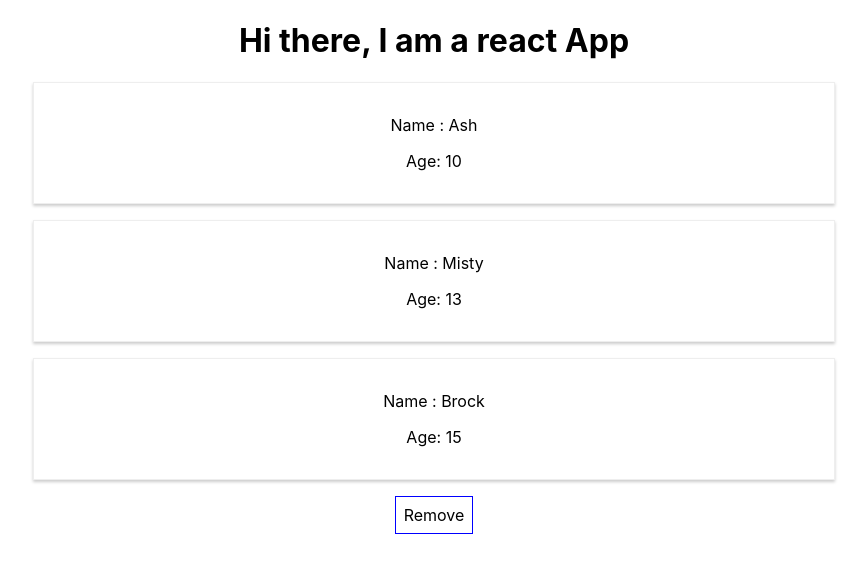
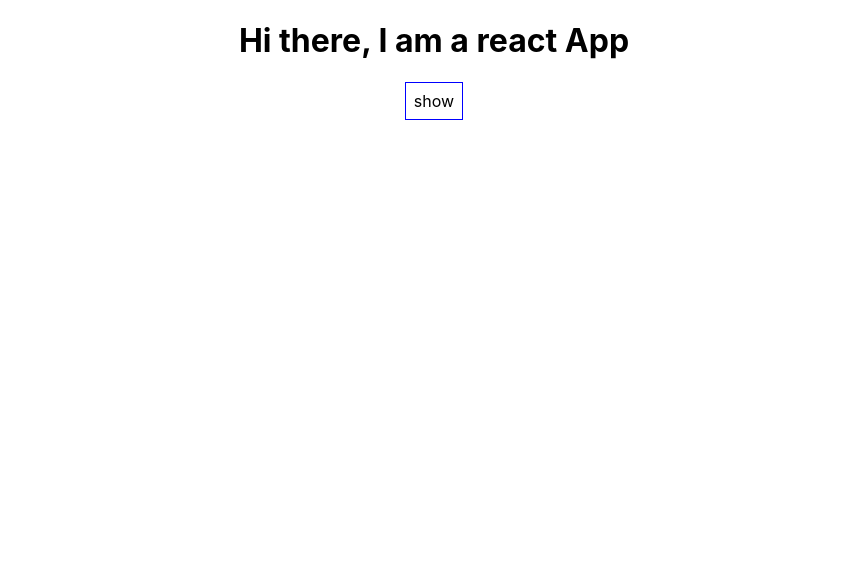
Before and after one commit to zhbdripon/udemy-react, a React (Create React App) app: page / in a window 1280 px wide. Shown: the top 572 px of the page, without its empty margins (206-1073 px from the left). Built offline with nearby package versions, Linux system fonts and the light colour scheme.

Commit message:
conditional, list, two way bindings

```diff
--- a/src/App.js
+++ b/src/App.js
@@ -8,18 +8,35 @@ class App extends React.Component{
       { id:1, name: 'Ash', age: 10 },
       { id:2, name: 'Misty', age: 13 },
       { id:3, name: 'Brock', age: 15 }
-    ]
+    ],
+    showPerson: false
   }
 
-  removeItem = () =>{
-    this.setState(({person})=>({
-      person:person.filter(i => i.age!==13)
-    }))
+  handleShowItem = () =>{
+    this.setState({
+      showPerson:!this.state.showPerson
+    })
+  }
+
+  handleDeletePerson = (index) =>{
+    const newList = this.state.person.slice()
+    newList.splice(index,1)
+    this.setState({person:newList})
+  }
+
+  handleNameChange = (event,id) =>{
+    const personIndex = this.state.person.findIndex(item=>item.id===id)
+
+    const updatedPerson = {...this.state.person[personIndex]}
+    updatedPerson.name = event.target.value
+
+    const updatedPersonList = [...this.state.person]
+    updatedPersonList[personIndex] = updatedPerson
+
+    this.setState({person:updatedPersonList})
   }
 
   render(){
-    const {person} = this.state
-
     const style = {
       backgroundColor: 'white',
       font: 'inherit',
@@ -28,16 +45,28 @@ class App extends React.Component{
       cursor: 'pointer'
     }
 
+    const {person} = this.state
+    const {showPerson} = this.state
+    let listOfPerson = null
+
+    if(showPerson){
+      listOfPerson = person.map((item,index) => (
+        <Person
+        key={item.id}
+        name={item.name}
+        age={item.age}
+        delete={this.handleDeletePerson.bind(this,index)}
+        changed = {(event)=>this.handleNameChange(event,item.id)}
+        />
+      ))
+    }
+
+
     return (
       <div className="App">
         <h1>Hi there, I am a react App</h1>
-        {
-          person.map((item)=>(
-            <Person key={item.id} name={item.name} age={item.age}/>
-          ))
-        }
-        <button style={style} onClick={this.removeItem}>Remove</button>
-
+        <button style={style} onClick={this.handleShowItem}>{showPerson?'Remove':'show'}</button>
+        {listOfPerson}
       </div>
     );
   }
--- a/src/Person/Person.js
+++ b/src/Person/Person.js
@@ -4,8 +4,17 @@ import './Person.css'
 const Person = (props) =>{
     return (
         <div className="Person">
-            <p>Name : {props.name}</p>
-            <p>Age: {props.age}</p>
+            <div>
+                <div>
+                    <p>Name : {props.name}</p>
+                    <p>Age: {props.age}</p>
+                    <input type="text" onChange={props.changed} value={props.name}/>
+                </div>
+                <div>
+                    <button onClick={props.delete}>Delete</button>
+                </div>
+            </div>
+
         </div>
     )
 }
```
